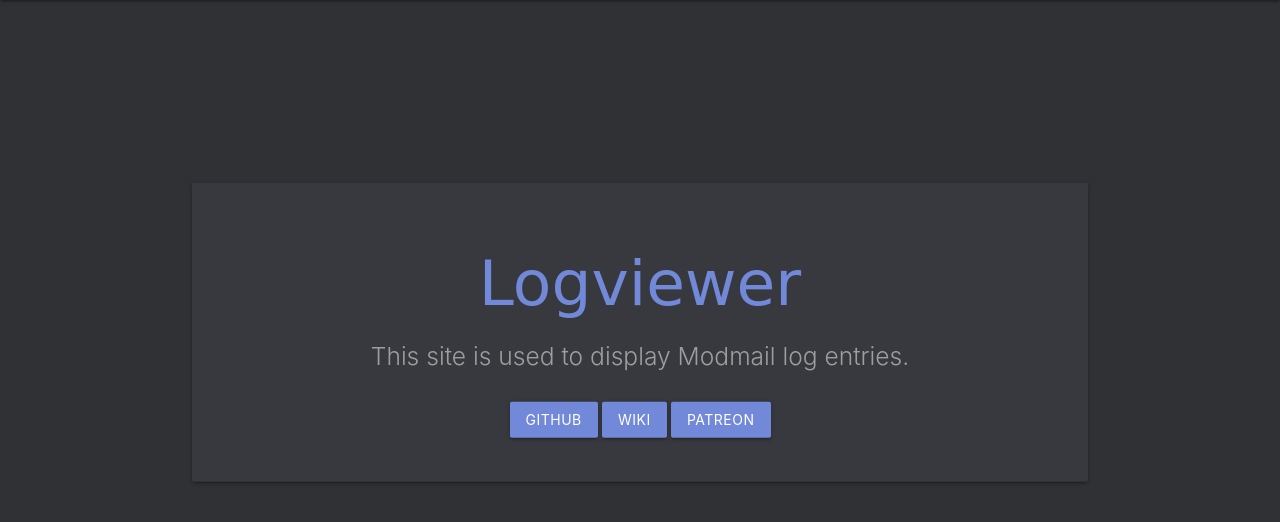
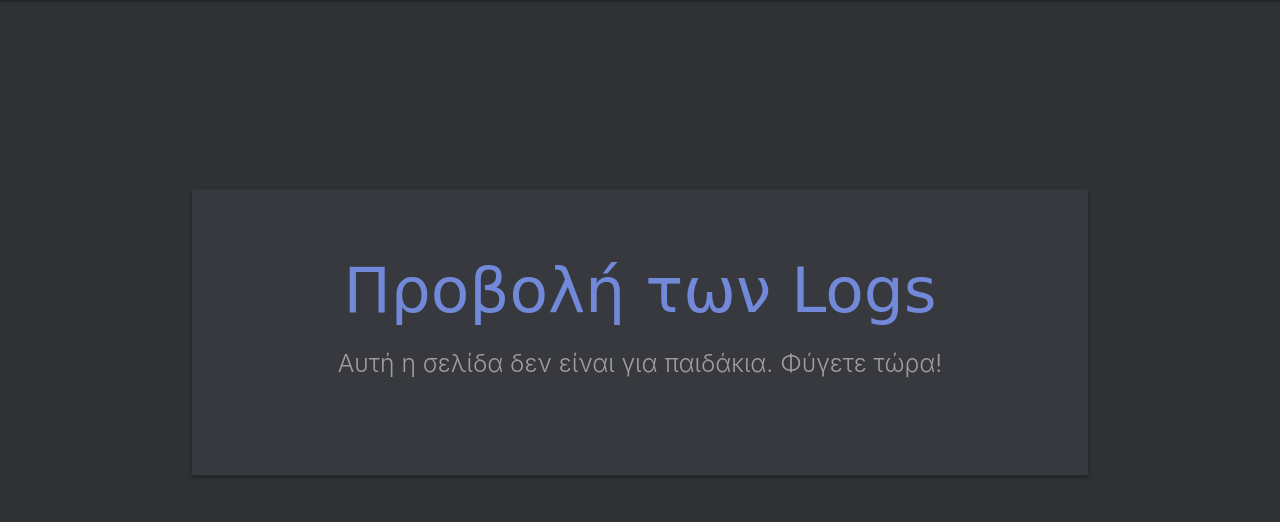
Before and after one commit to kostaspapoutsisweb/logview, a Python web app: template templates/index.html in a window 1280 px wide. Shown: the part 64-586 px from the top of the page. Run offline with Jinja, Linux system fonts and the light colour scheme; the template is opened without the code that fills it, so the values that code supplies are empty; some libraries are stand-ins or nearby versions; some web fonts are replaced.

Commit message:
Update index.html

```diff
--- a/templates/index.html
+++ b/templates/index.html
@@ -5,13 +5,13 @@
 
 <div class="vertical-align-middle center container">
     <div class="card-panel hoverable" id='main-card'>
-        <h1 class="animated jackInTheBox header" id='dashbots'>Logviewer</h1>
-        <h5 class="header col s12 light grey-text">This site is used to display Modmail log entries.</h5>
+        <h1 class="animated jackInTheBox header" id='dashbots'>Προβολή των Logs</h1>
+        <h5 class="header col s12 light grey-text">Αυτή η σελίδα δεν είναι για παιδάκια. Φύγετε τώρα!</h5>
         <br>
         <div class="row center">
-            <a href="https://github.com/kyb3r/modmail" class="btn waves-effect my-button">Github</a>
+            <!--<a href="https://github.com/kyb3r/modmail" class="btn waves-effect my-button">Github</a>
             <a href="https://github.com/kyb3r/modmail/wiki" class="btn waves-effect my-button">Wiki</a>
-            <a href="https://patreon.com/kyber" class="btn waves-effect my-button">Patreon</a>
+            <a href="https://patreon.com/kyber" class="btn waves-effect my-button">Patreon</a>-->
             <br>
         </div>
     </div>
```
